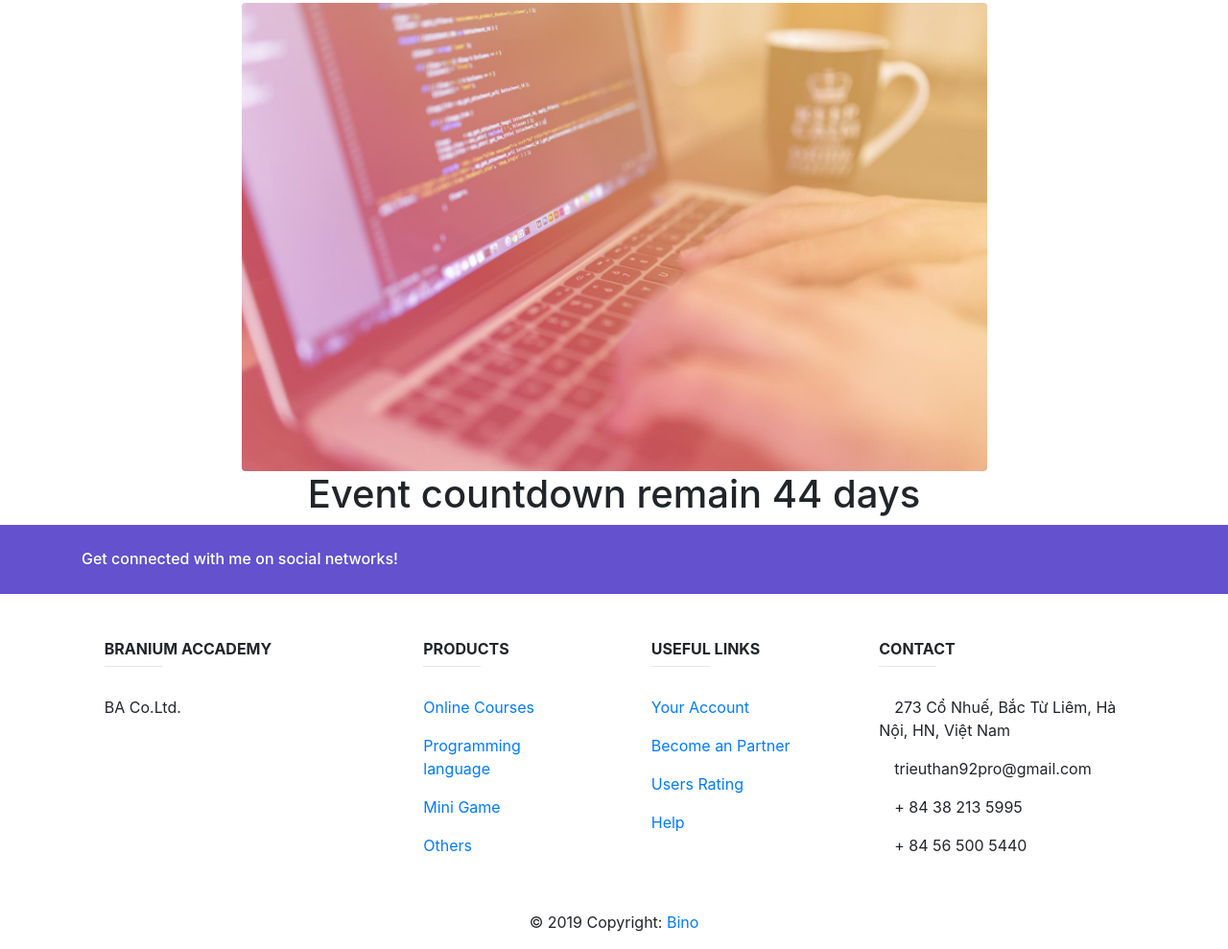
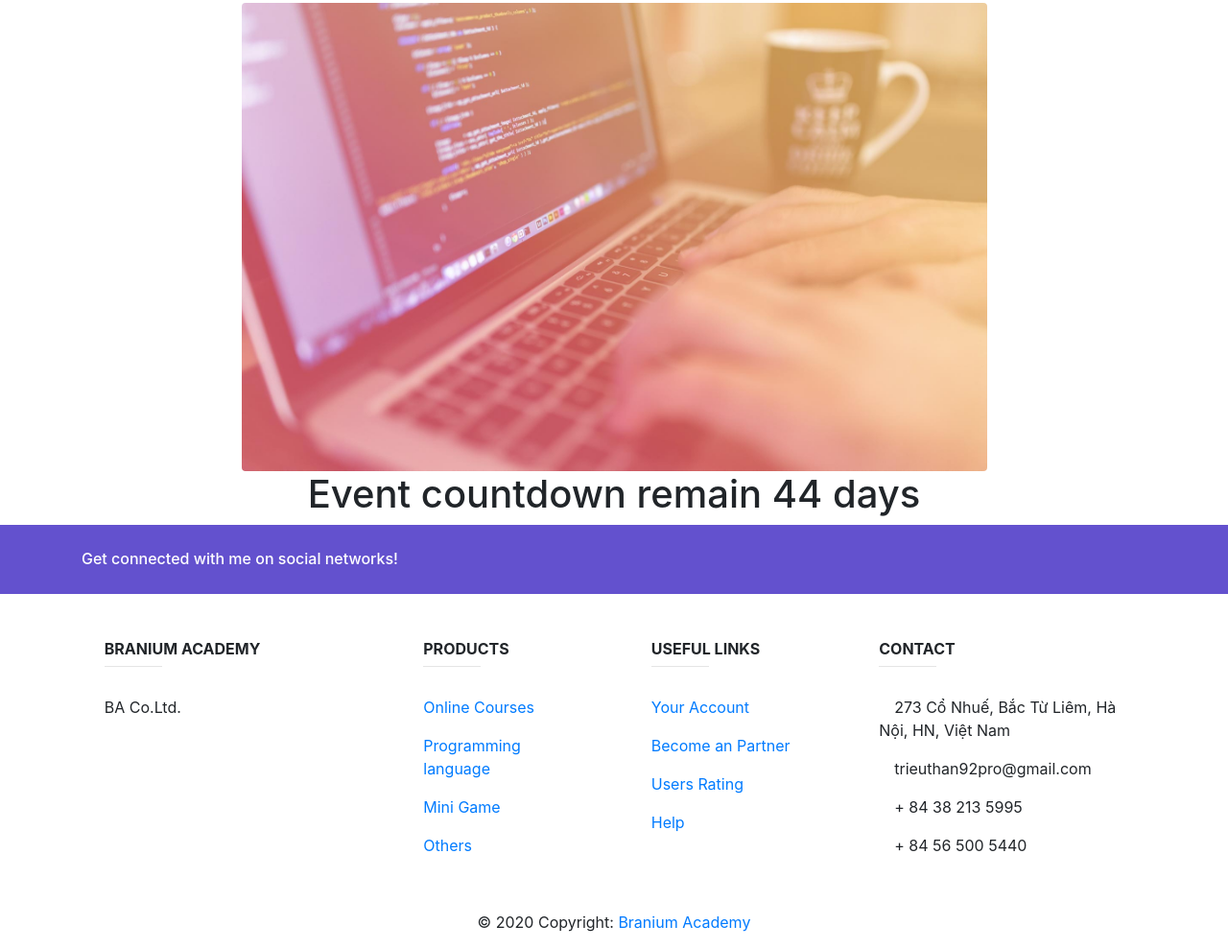
Before and after one commit to thantrieu/learning, a plain HTML site: page index.html in a window 1280 px wide. Shown: the part 371-1360 px from the top of the page at 96% size. Drawn offline with nearby package versions, Linux system fonts and the light colour scheme.

Commit message:
update system v1.2

```diff
--- a/index.html
+++ b/index.html
@@ -131,7 +131,7 @@
 		<div class="container text-center text-md-left mt-5">
 			<div class="row mt-3">
 				<div class="col-md-3 col-lg-4 col-xl-3 mx-auto mb-4">
-					<h6 class="text-uppercase font-weight-bold">Branium Accademy</h6>
+					<h6 class="text-uppercase font-weight-bold">Branium Academy</h6>
 					<hr class="deep-purple accent-2 mb-4 mt-0 d-inline-block mx-auto" style="width: 60px;">
 					<p>BA Co.Ltd.</p>
 				</div>
@@ -181,8 +181,8 @@
 				</div>
 			</div>
 		</div>
-		<div class="footer-copyright text-center py-3">© 2019 Copyright:
-			<a href="https://thantrieu.github.io/TestGameForOgn/"> Bino</a>
+		<div class="footer-copyright text-center py-3">© 2020 Copyright:
+			<a href="https://thantrieu.github.io/TestGameForOgn/"> Branium Academy</a>
 		</div>
 	</footer>
 </body>
```
